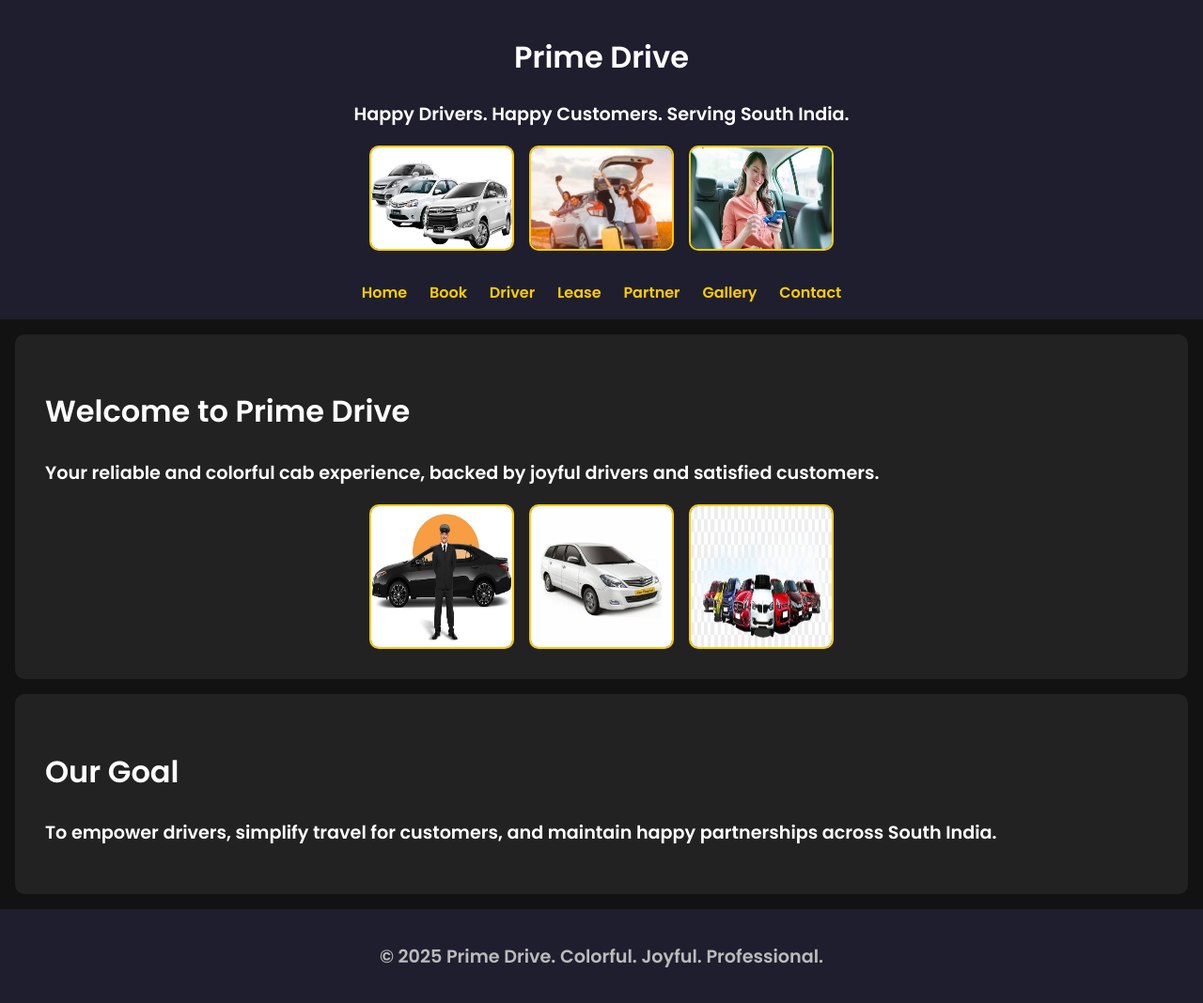
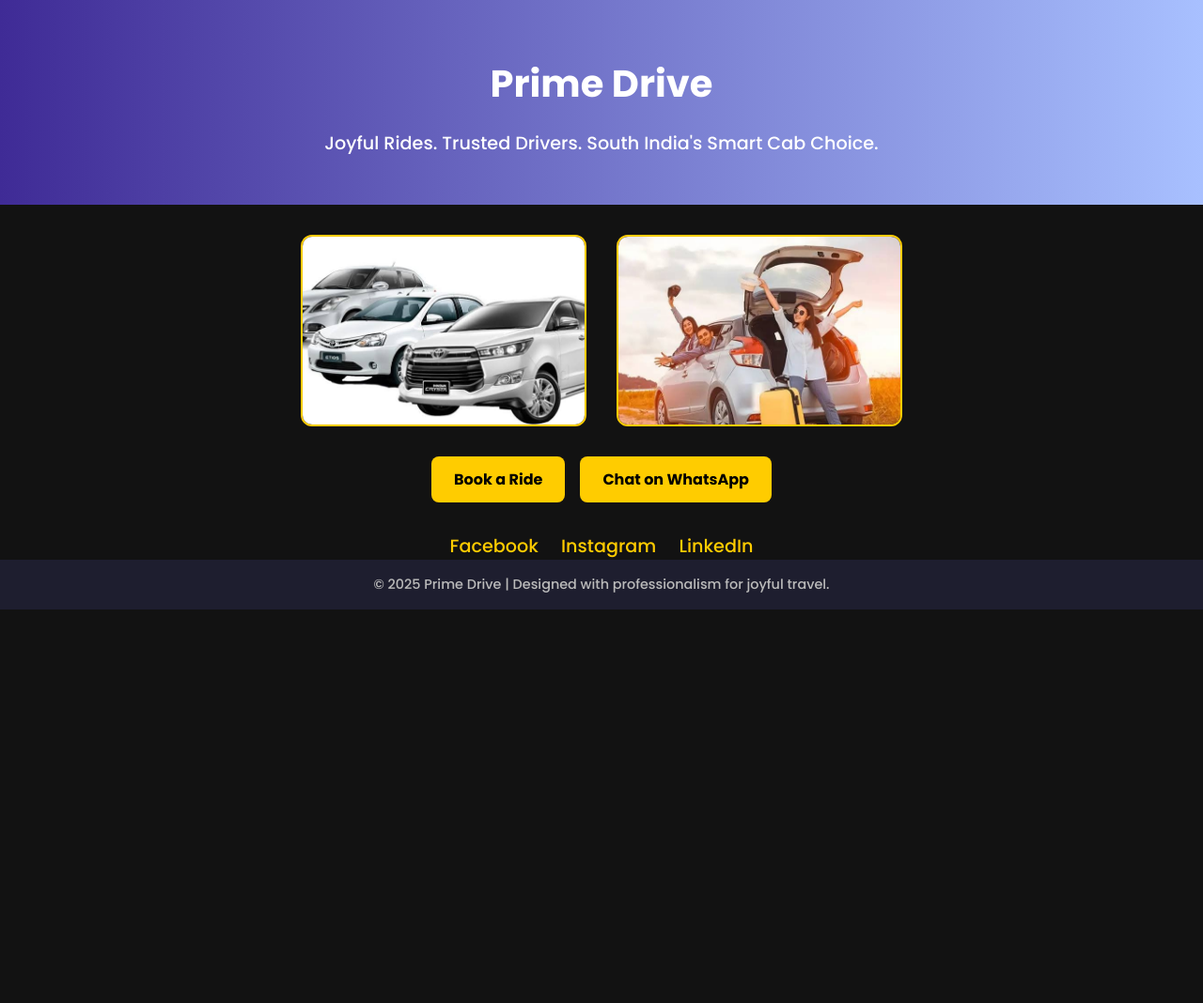
Before and after one commit to primedrivecab/primedrivecab.github.io, a plain HTML site: page index.html in a window 1280 px wide. Shown: the whole page at 94% size. After the commit the page ends 800 px from the top, so only its background shows below. Drawn offline with Linux system fonts and the light colour scheme.

Commit message:
Add files via upload

```diff
--- a/index.html
+++ b/index.html
@@ -5,38 +5,98 @@
   <meta name="viewport" content="width=device-width, initial-scale=1.0"/>
   <title>Prime Drive</title>
   <link rel="stylesheet" href="style.css" />
-  <link href="https://fonts.googleapis.com/css2?family=Poppins:wght@600&display=swap" rel="stylesheet">
+  <link href="https://fonts.googleapis.com/css2?family=Poppins:wght@500;700&display=swap" rel="stylesheet">
+  <style>
+    body {
+      margin: 0;
+      font-family: 'Poppins', sans-serif;
+      background-color: #121212;
+      color: #fff;
+    }
+    header {
+      background: linear-gradient(to right, #3f2b96, #a8c0ff);
+      padding: 2rem;
+      text-align: center;
+    }
+    header h1 {
+      font-size: 2.5rem;
+      margin-bottom: 0.5rem;
+    }
+    header p {
+      font-size: 1.2rem;
+    }
+    .hero-images {
+      display: flex;
+      justify-content: center;
+      gap: 2rem;
+      margin: 2rem auto;
+      flex-wrap: wrap;
+    }
+    .hero-images img {
+      width: 300px;
+      height: 200px;
+      object-fit: cover;
+      border-radius: 12px;
+      border: 2px solid #ffcc00;
+    }
+    .buttons {
+      display: flex;
+      justify-content: center;
+      gap: 1rem;
+      margin-top: 1rem;
+      flex-wrap: wrap;
+    }
+    .buttons a {
+      background-color: #ffcc00;
+      color: #000;
+      padding: 0.75rem 1.5rem;
+      text-decoration: none;
+      border-radius: 8px;
+      font-weight: bold;
+      transition: background 0.3s;
+    }
+    .buttons a:hover {
+      background-color: #ffd633;
+    }
+    footer {
+      text-align: center;
+      padding: 1rem;
+      background: #1e1e2f;
+      font-size: 0.9rem;
+      color: #bbb;
+    }
+    .social {
+      text-align: center;
+      margin-top: 2rem;
+    }
+    .social a {
+      margin: 0 10px;
+      color: #ffcc00;
+      text-decoration: none;
+      font-size: 1.2rem;
+    }
+  </style>
 </head>
 <body>
   <header>
     <h1>Prime Drive</h1>
-    <p>Happy Drivers. Happy Customers. Serving South India.</p>
-    <div class="header-gallery">
-      <img src="gallery1.jpg" alt="Hero Image 1"><img src="gallery2.jpg" alt="Hero Image 2"><img src="gallery3.jpg" alt="Hero Image 3">
-    </div>
+    <p>Joyful Rides. Trusted Drivers. South India's Smart Cab Choice.</p>
   </header>
-  <nav>
-    <a href="index.html">Home</a>
-    <a href="book.html">Book</a>
-    <a href="driver.html">Driver</a>
-    <a href="lease.html">Lease</a>
-    <a href="partner.html">Partner</a>
-    <a href="gallery.html">Gallery</a>
-    <a href="contact.html">Contact</a>
-  </nav>
-  <section>
-    <h2>Welcome to Prime Drive</h2>
-    <p>Your reliable and colorful cab experience, backed by joyful drivers and satisfied customers.</p>
-    <div class="home-gallery">
-      <img src="gallery4.jpg" alt="Home Image 1"><img src="gallery5.jpg" alt="Home Image 2"><img src="gallery6.jpg" alt="Home Image 3">
-    </div>
-  </section>
-  <section>
-    <h2>Our Goal</h2>
-    <p>To empower drivers, simplify travel for customers, and maintain happy partnerships across South India.</p>
-  </section>
+  <div class="hero-images">
+    <img src="gallery1.jpg" alt="Prime Drive Cab">
+    <img src="gallery2.jpg" alt="Happy Customer">
+  </div>
+  <div class="buttons">
+    <a href="book.html">Book a Ride</a>
+    <a href="https://wa.me/919344874662?text=I%20want%20to%20book%20a%20ride%20with%20Prime%20Drive" target="_blank">Chat on WhatsApp</a>
+  </div>
+  <div class="social">
+    <a href="https://facebook.com" target="_blank">Facebook</a>
+    <a href="https://instagram.com" target="_blank">Instagram</a>
+    <a href="https://linkedin.com" target="_blank">LinkedIn</a>
+  </div>
   <footer>
-    <p>&copy; 2025 Prime Drive. Colorful. Joyful. Professional.</p>
+    &copy; 2025 Prime Drive | Designed with professionalism for joyful travel.
   </footer>
 </body>
 </html>
```
Also changed, not shown: book.html (+13 -6 lines), contact.html (+28 -8 lines), driver.html (+24 -5 lines), gallery.html (+27 -4 lines), lease.html (+24 -5 lines), partner.html (+24 -16 lines).
